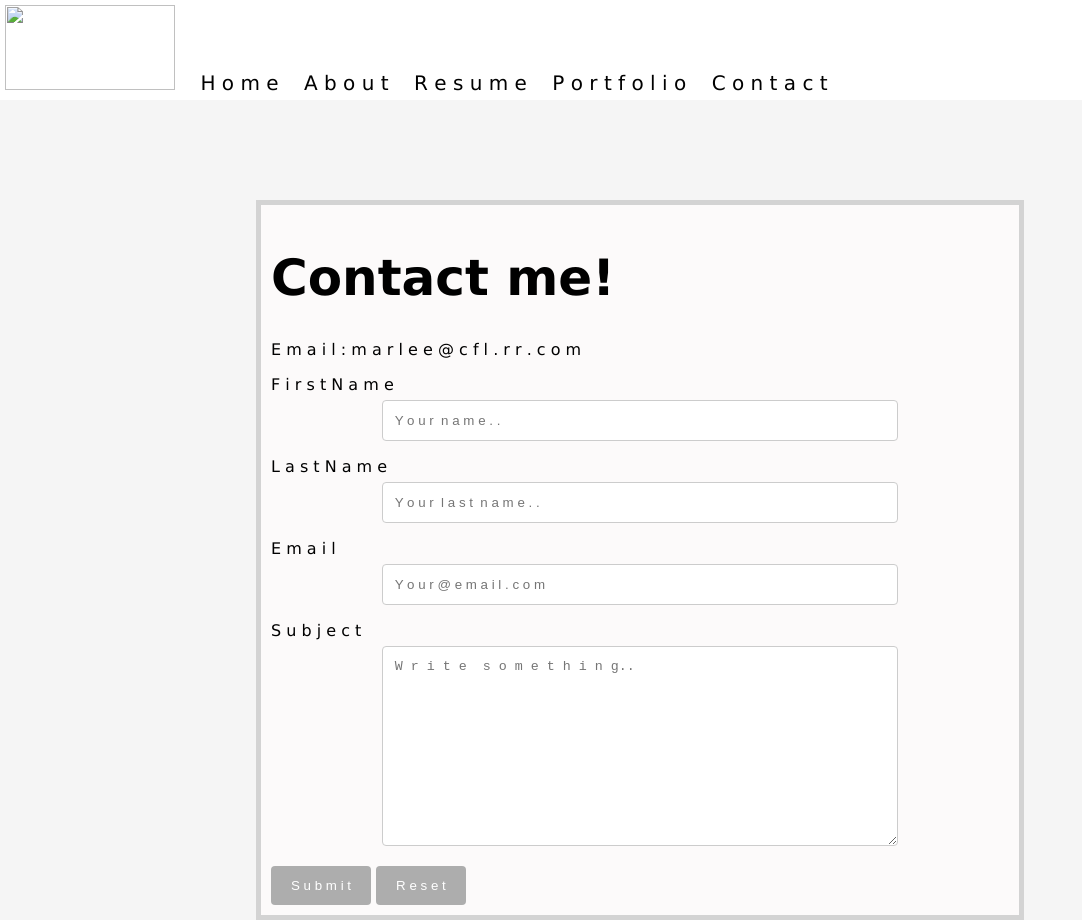
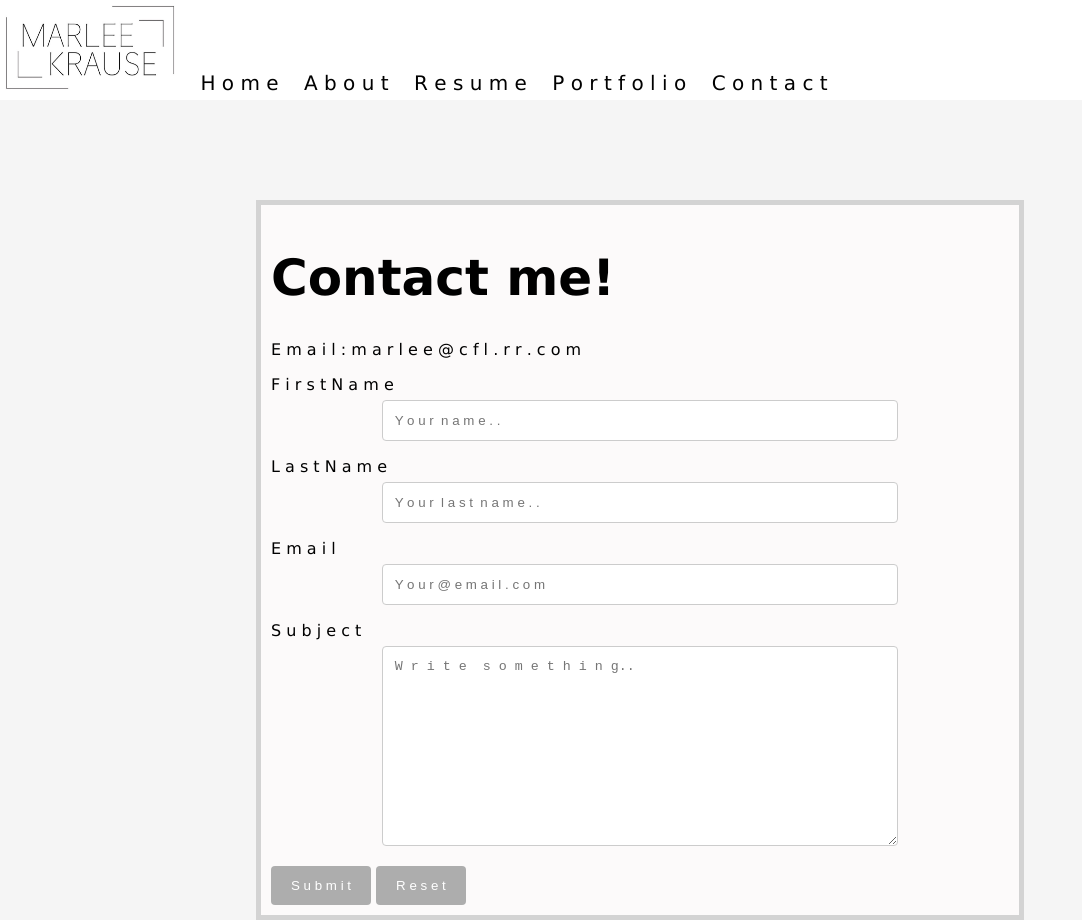
Before and after one commit to Marlee-Krause/Marlee_Krause.github.io, a plain HTML site: page contact.html in a window 1280 px wide. Shown: the whole page, without its empty margins (0-1082 px from the left). Drawn offline with Linux system fonts and the light colour scheme.

Commit message:
Update contact.html

```diff
--- a/contact.html
+++ b/contact.html
@@ -11,7 +11,7 @@
   <header>
 
       <nav id="n1">
-        <img id="logo" src="LogoMK.jpg" width="170" height="85"> &nbsp;&nbsp;
+        <img id="logo" src="Images/LogoMK.jpg" width="170" height="85"> &nbsp;&nbsp;
         <a href="index.html">H o m e</a> &nbsp;&nbsp;
         <a href="About.html">A b o u t</a> &nbsp;&nbsp;
         <a href="Resume.html">  R e s u m e </a> &nbsp;&nbsp;
```
